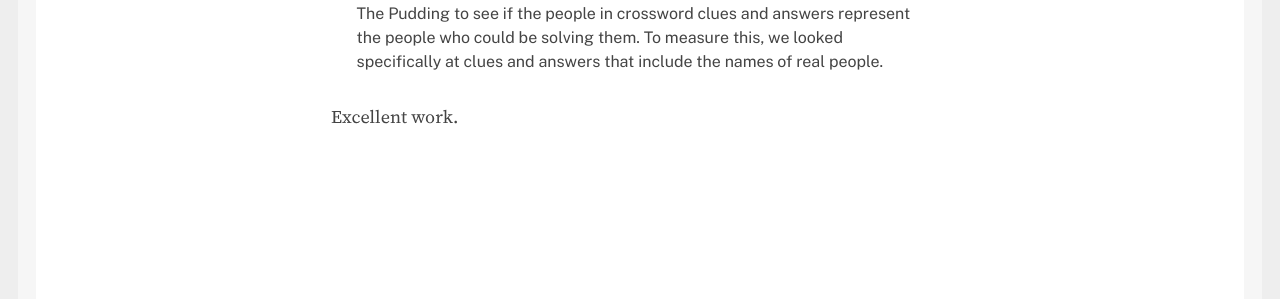
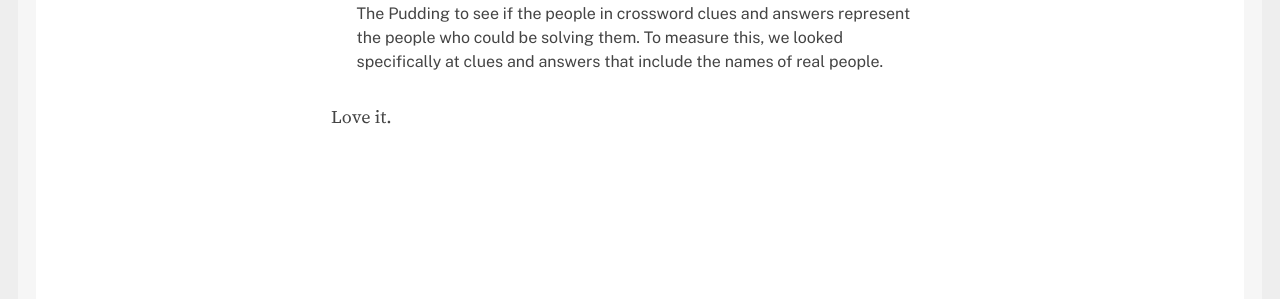
Before and after one commit to nevanscott/notated.org, a Jekyll site: the page built from _links/2021-02-25-oreos-and-the-art-of-crossword-puzzle-construction.md, in a window 1280 px wide. Shown: the part 891-1190 px from the top of the page. Built offline with Jekyll 4.4.1, drawn with Linux system fonts in a browser that asks for light colours.

Commit message:
Update Links “2021-02-25-oreos-and-the-art-of-crossword-puzzle-construction”

```diff
--- a/_links/2021-02-25-oreos-and-the-art-of-crossword-puzzle-construction.md
+++ b/_links/2021-02-25-oreos-and-the-art-of-crossword-puzzle-construction.md
@@ -15,4 +15,4 @@ When you're ready for something more sobering, and haven't had your fill of cros
 >
 > As a puzzle lover, I wanted to better understand who is being referenced in crossword puzzles — an unexplored piece of this puzzle. I teamed up with The Pudding to see if the people in crossword clues and answers represent the people who could be solving them. To measure this, we looked specifically at clues and answers that include the names of real people.
 
-Excellent work.
+Love it.
```
